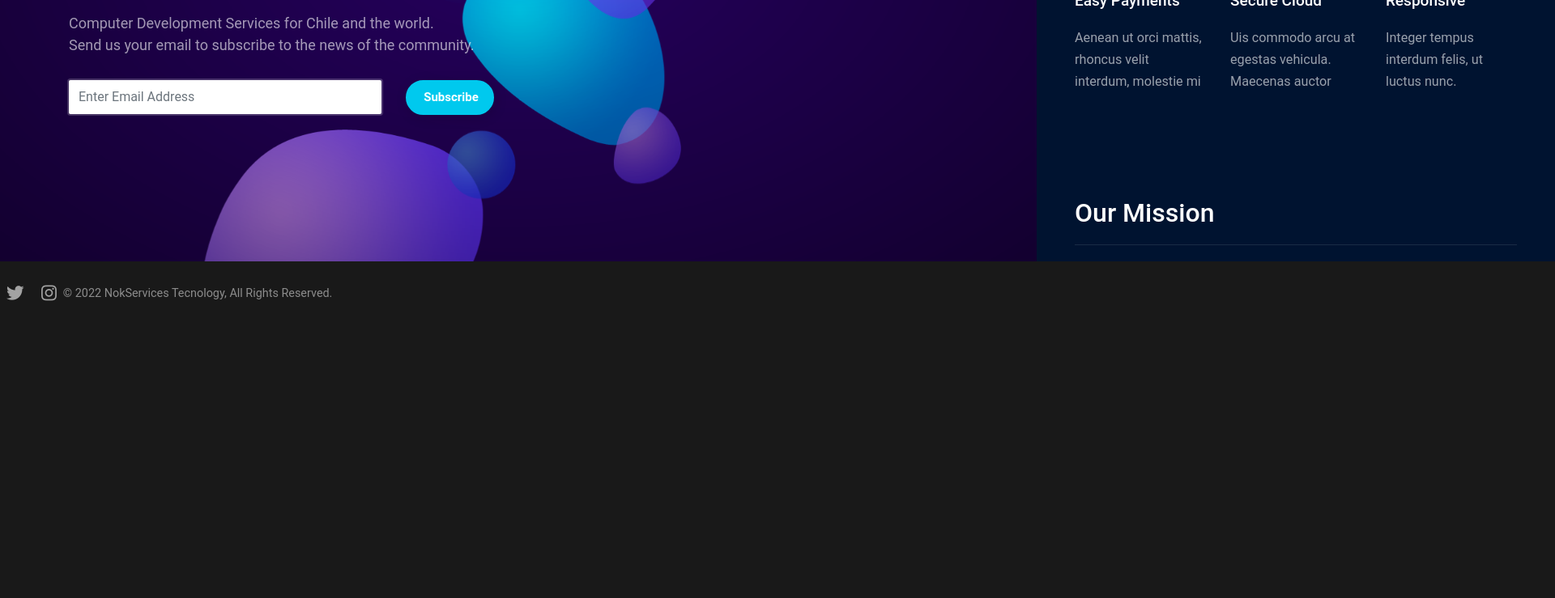
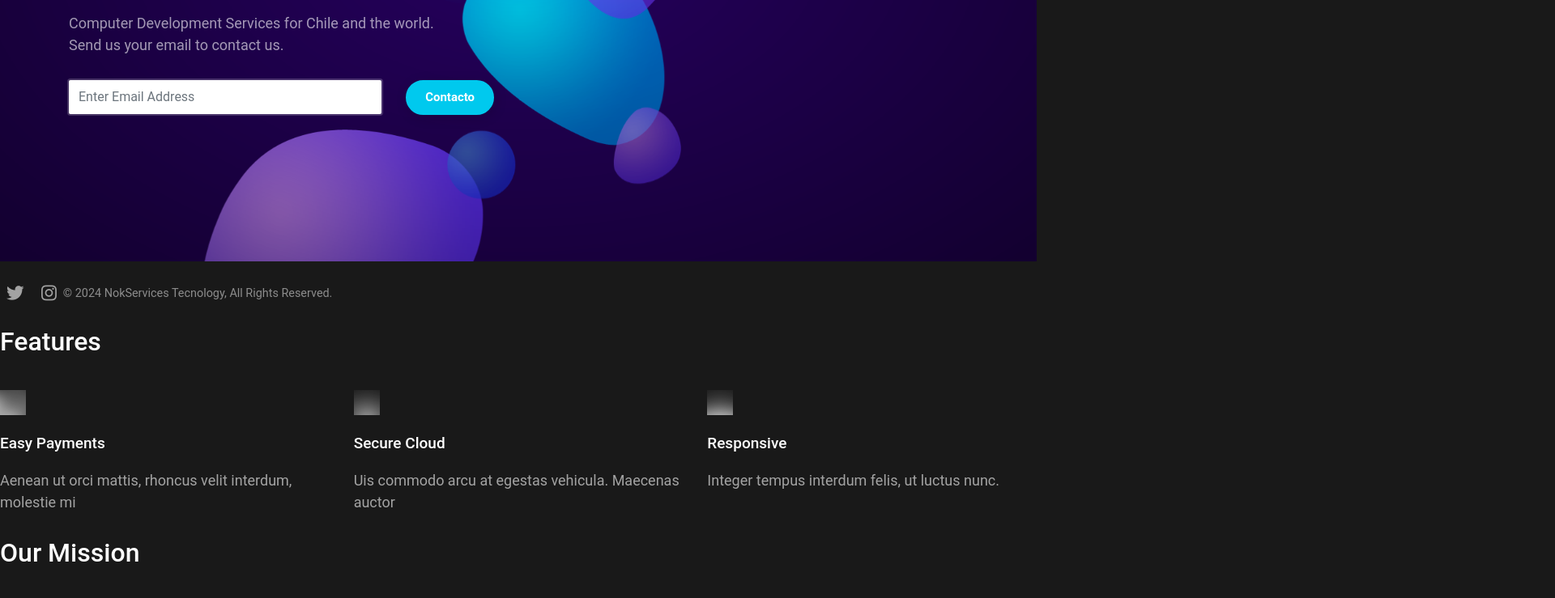
Before and after one commit to Naiclos/Naiclos.github.io, a plain HTML site: page index.html in a window 1280 px wide. Shown: the part 477-1216 px from the top of the page at 81% size, 1920 px wide, since content can reach past the window. Before the commit the page ends 880 px from the top, so only its background shows below. Drawn offline with Linux system fonts and the light colour scheme; some packages are replaced by stand-ins of ours.

Commit message:
Update July 03 2024

```diff
--- a/index.html
+++ b/index.html
@@ -46,7 +46,7 @@
                         <div class="col-md-6">
                             <h1>Machine Learning<br>Based Social Media Positioning.</h1>
                             <p>
-                                Computer Development Services for Chile and the world.<br>Send us your email to subscribe to the news of the community.
+                                Computer Development Services for Chile and the world.<br>Send us your email to contact us.
                             </p>
                             <form class="ts-form ts-form-email" data-php-path="assets/php/email.php">
                                 <div class="row">
@@ -58,7 +58,7 @@
                                     </div>
                                     <!--end col-md-10-->
                                     <div class="col-md-3">
-                                        <button type="submit" class="btn btn-primary w-100">Subscribe</button>
+                                        <button type="submit" class="btn btn-primary w-100">Contacto</button>
                                     </div>
                                     <!--end col-md-2-->
                                 </div>
@@ -95,7 +95,7 @@
                     </div>
                     <!--end social-icons-->
                     <div class="float-none float-sm-right text-left text-sm-right ts-opacity__50">
-                        <small>© 2022 NokServices Tecnology, All Rights Reserved.</small>
+                        <small>© 2024 NokServices Tecnology, All Rights Reserved.</small>
                     </div>
                     <!--end text-left-->
                 </div>
@@ -130,22 +130,22 @@
     <!--************ SIDE PANEL *************************************************************************************-->
     <!--*************************************************************************************************************-->
 
-    <div class="ts-side-panel" data-bg-color="#001330">
+    <!-- FUNCION DESACTIVADA MOMENTANEAMENTE <div class="ts-side-panel" data-bg-color="#001330">
         <a href="#" class="ts-close-side-panel">
             <i class="far fa-times-circle"></i>
         </a>
-        <!--end ts-close-side-panel-->
+
         <div class="container-fluid">
             <section>
                 <div class="ts-title">
                     <h2>About Us</h2>
                 </div>
-                <!--end ts-title-->
+
                 <p>
                     Uis commodo arcu at egestas vehicula. Maecenas auctor sagittis nulla laoreet vestibulum.
                     Vivamus congue diam blandit quam efficitur, vel mattis lacus feugiat. Integer tempus interdum felis,
                     ut luctus nunc.
-                </p>
+                </p> -->
             <!--
                 <div class="row">
                     <div class="col-sm-6 col-xl-4">
```
